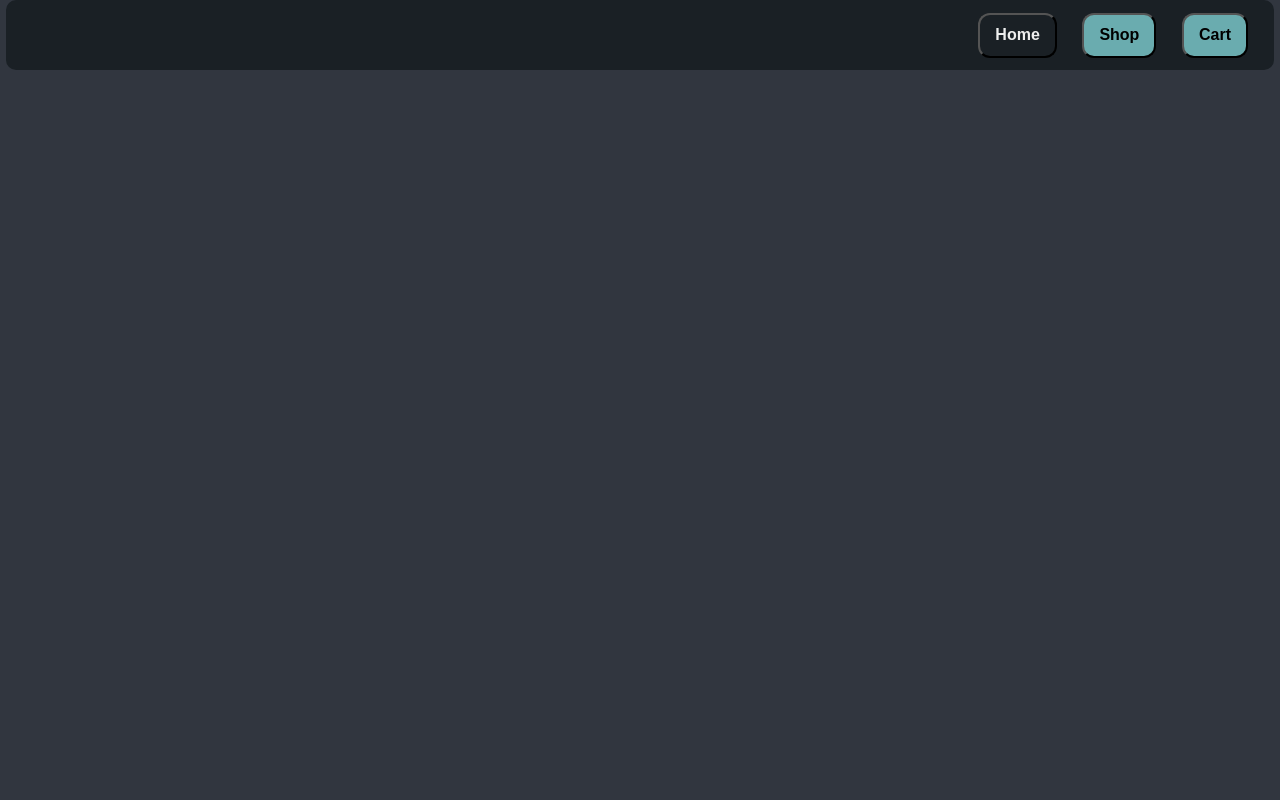
After one commit to Edi013/ShopMe-eCommerce, a Symfony app: template templates/topbar/index.html.twig in a window 1280 px wide. The commit adds this page. Run offline with Twig, Linux system fonts and the light colour scheme; the template is opened without the code that fills it, so the values that code supplies are empty; style sheets or scripts are compiled from the project's sources; some libraries are stand-ins or nearby versions.

Commit message:
Built a cool topbar

```diff
--- a/assets/styles/app.css
+++ b/assets/styles/app.css
@@ -1,3 +1,35 @@
+/* https://colorhunt.co/palette/22283131363f76abaeeeeeee */
+:root {
+    --color-bg: #31363F;           /* Main background */
+    --color-bg-contrast: #1a2025;     /* Background contrast / card surfaces */
+    --color-accent: #6aacaf;       /* Accent buttons, highlights */
+    --color-accent-light: #91cacd;
+    --color-text: #EEEEEE;         /* Primary readable text */
+    --color-black: black;
+    --color-muted: #B0B0B0;        /* Muted/secondary text */
+    --color-border: #3E444D;       /* Borders */
+    --color-hover: #3b888c;        /* Hover state for accents */
+}
+
+
+
 body {
-    background-color: skyblue;
+    margin: 0;
+    font-family: Arial, Helvetica, sans-serif;
+    background-color: var(--color-bg);
+    color:  var(--color-text);
 }
+
+button{
+    background-color: var(--color-accent);
+    color: var(--color-black);
+    font-size: 16px;
+    height: 45px;
+    padding: 5px  15px;
+    border-radius: 12px;
+}
+
+button:hover {
+    background-color: var(--color-hover) ;
+    color: white;
+}
--- a/src/Controller/CartController.php
+++ b/src/Controller/CartController.php
@@ -1,7 +1,5 @@
 <?php
 namespace App\Controller;
-
-include_once "CartController.php";
 
 use Symfony\Bundle\FrameworkBundle\Controller\AbstractController;
 use Symfony\Component\HttpFoundation\Response;
@@ -9,7 +7,7 @@ use Symfony\Component\Routing\Annotation\Route;
 
 class CartController extends AbstractController
 {
-    //#[Route('/cart', name: 'cart')]
+    #[Route('/cart', name: 'cart')]
     public function index(): Response
     {
         $cartItems = [
--- a/src/Controller/HomeController.php
+++ b/src/Controller/HomeController.php
@@ -1,7 +1,5 @@
 <?php
 namespace App\Controller;
-
-include_once "HomeController.php";
 
 use Symfony\Bundle\FrameworkBundle\Controller\AbstractController;
 use Symfony\Component\HttpFoundation\Response;
@@ -11,7 +9,6 @@ class HomeController extends AbstractController
 {
     #[Route('/', name: 'home')]
     #[Route('/home', name: 'home')]
-
     public function index(): Response
     {
         return $this->render('home/index.html.twig');
--- a/src/Controller/ShopController.php
+++ b/src/Controller/ShopController.php
@@ -6,14 +6,11 @@ use Symfony\Component\HttpFoundation\Request;
 use Symfony\Component\HttpFoundation\Response;
 use Symfony\Component\Routing\Annotation\Route;
 
-include_once "ShopController.php";
-
 class ShopController extends AbstractController
 {
     #[Route('/shop', name: 'shop')]
     public function index(Request $request): Response
     {
-        // Example shop items (in a real app, this could be fetched from a database)
         $shopItems = [
             ['name' => 'Item 1', 'price' => 10.00],
             ['name' => 'Item 2', 'price' => 20.00],
@@ -23,7 +20,7 @@ class ShopController extends AbstractController
 
         $searchTerm = $request->query->get('q', '');
 
-        // Filter shop items by the search term
+
         if ($searchTerm) {
             $shopItems = array_filter($shopItems, function ($item) use ($searchTerm) {
                 return stripos($item['name'], $searchTerm) !== false;
--- /dev/null
+++ b/templates/topbar/index.html.twig
@@ -0,0 +1,51 @@
+<link rel="stylesheet" href="{{ asset('styles/app.css') }}">
+
+<div class="topbar">
+    <button
+            class="topbar_button {% if app.request.get('_route') == 'home' or
+                app.request.get('_route') == '' %} active{% endif %}"
+            onclick="window.location.href='{{ path('home') }}'"
+            role="button">
+        <b class="fas fa-bars">Home</b>
+    </button>
+    <button
+            class="topbar_button {% if app.request.get('_route') == 'shop' %} active{% endif %}"
+            onclick="window.location.href='{{ path('shop') }}'"
+            role="button"
+    >
+        <b class="fas fa-bars">Shop</b>
+    </button>
+    <button
+            class="topbar_button {% if app.request.get('_route') == 'cart' %} active{% endif %}"
+            onclick="window.location.href='{{ path('cart') }}'"
+            role="button"
+    >
+        <b class="fas fa-bars">Cart</b>
+    </button>
+</div>
+
+
+<style>
+
+    .topbar {
+        display: flex;
+        background-color: var(--color-bg-contrast);
+        height: 70px;
+        width: 99%;
+        margin-left: 0.5%;
+        margin-right: 0.5%;
+        align-items: center;
+        justify-content: end;
+        font-family: Arial, Helvetica, sans-serif;
+        border-radius: 10px;
+
+    }
+
+    .topbar_button {
+        margin-right: 2vw;
+    }
+    .topbar_button.active {
+        background-color: var(--color-bg-contrast) ;
+        color: var(--color-text);
+    }
+</style>
```
Also changed, not shown: config/routes.yaml (+10 -0 lines), templates/base.html.twig (+11 -13 lines).
